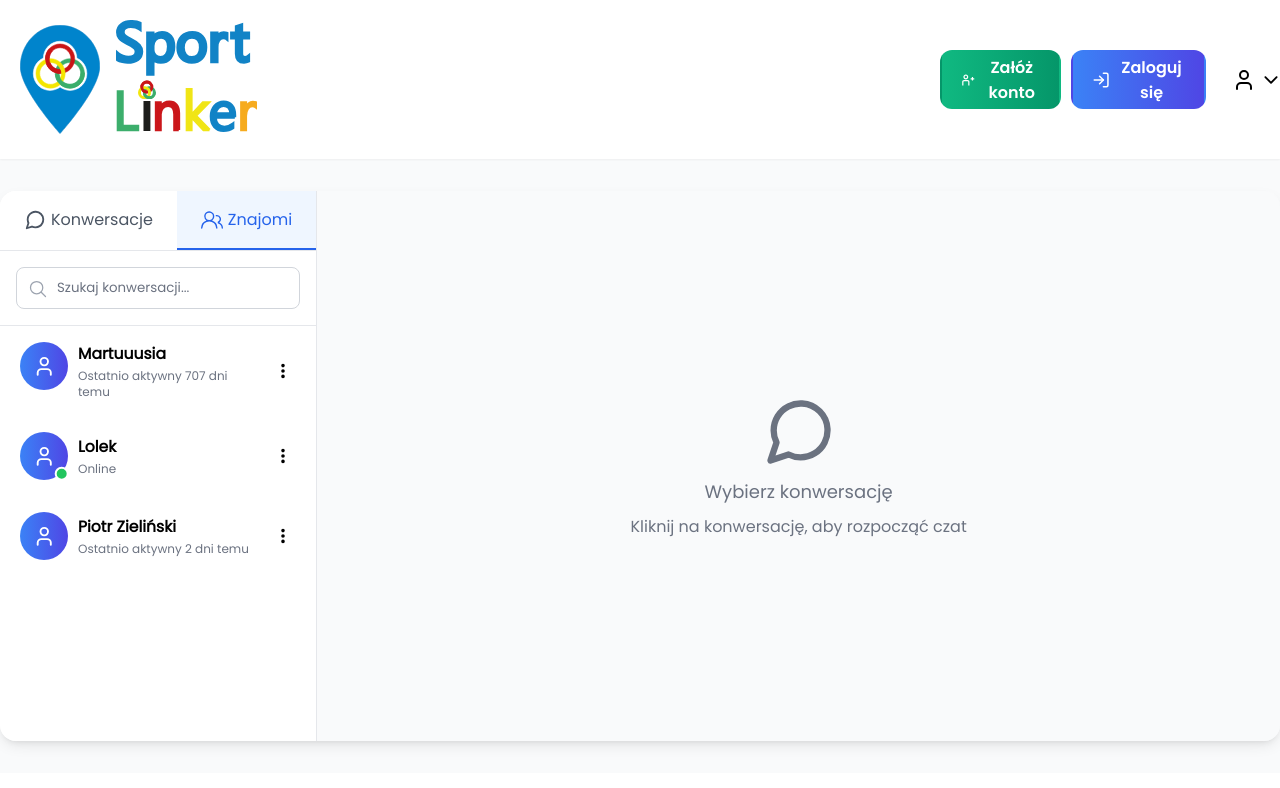
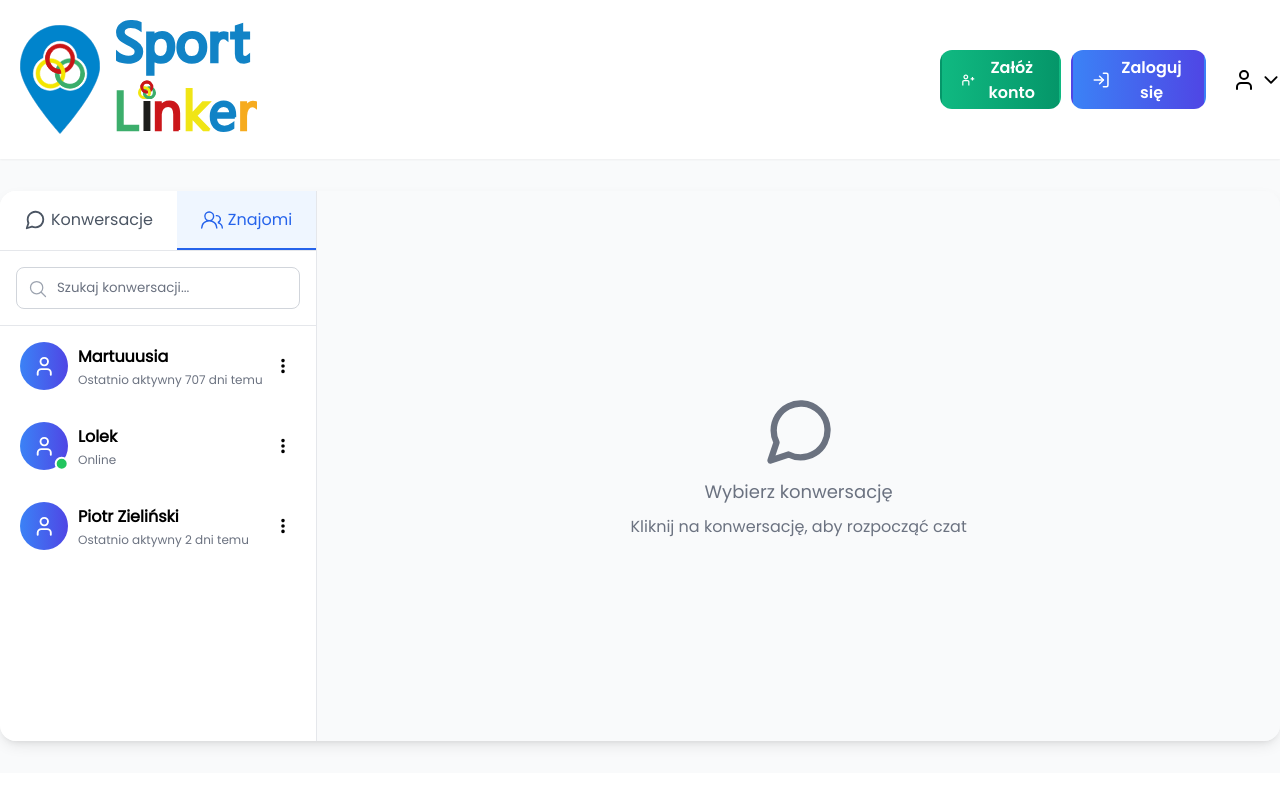
Before and after one commit to Michuxx/SportLinker, a React (Vite) app in the folder SportLinkerFrontend/: page /messages/friends in a window 1280 px wide. Shown: the top 788 px of the page. Built offline with nearby package versions, Linux system fonts and the light colour scheme.

Commit message:
added dropdown to friend button, refactored friend strucutre button, added outsideClick closing

```diff
--- a/SportLinkerFrontend/src/components/component-items/button/ChatFriendButton.jsx
+++ b/SportLinkerFrontend/src/components/component-items/button/ChatFriendButton.jsx
@@ -1,10 +1,16 @@
+import { useCallback, useEffect, useRef, useState } from "react";
 import useDifferenceDates from "../../../hooks/useDifferenceDates";
 import OnlineAvatar from "../avatar/OnlineAvatar";
+import Dropdown from "../dropdown/Dropdown";
 import Button from "./button";
 import "./chatFriendButton.css";
 import { HiDotsVertical } from "react-icons/hi";
+import { FiFlag } from "react-icons/fi";
 
 const ChatFriendButton = ({ onClick, name, date, isOnline }) => {
+  const [isFriendDropdownOpen, setIsFriendDropdownOpen] = useState(false);
+  const dropdownRef = useRef(null);
+
   const formattedDate = useDifferenceDates(date);
 
   const formattedDateText =
@@ -12,8 +18,42 @@ const ChatFriendButton = ({ onClick, name, date, isOnline }) => {
       ? `Ostatnio aktywny ${formattedDate} dni temu`
       : `Ostatnio dzisiaj online`;
 
+  const friendDropdownOptions = [
+    {
+      style: "classicDropdownOptionButton",
+      onClick: () => setIsParticipantsModalOpen(true),
+      text: "Usuń znajomego",
+      // icon: <GrGroup size={22} />,
+    },
+    {
+      style: "logoutDropdownOptionButton",
+      // onClick: () => changeLocation("/"),
+      text: "Zgłoś",
+      icon: <FiFlag size={22} />,
+    },
+  ];
+
+  const handleClickOutside = useCallback((event) => {
+    if (dropdownRef.current && !dropdownRef.current.contains(event.target)) {
+      setIsFriendDropdownOpen(false);
+    }
+  }, []);
+
+  useEffect(() => {
+    document.addEventListener("mousedown", handleClickOutside);
+    return () => {
+      document.removeEventListener("mousedown", handleClickOutside);
+    };
+  }, [handleClickOutside]);
+
   return (
-    <button className="chat-friend-btn" onClick={onClick}>
+    <div
+      className="chat-friend-btn"
+      role="button"
+      tabIndex={0}
+      onClick={onClick}
+      ref={dropdownRef}
+    >
       <div className="chat-friend-wrapper">
         <div className="chat-friend-avatar">
           <OnlineAvatar size={3} isOnline={isOnline} />
@@ -25,9 +65,25 @@ const ChatFriendButton = ({ onClick, name, date, isOnline }) => {
           </div>
         </div>
       </div>
+      <Button
+        style="popupSettingsButton"
+        Icon={<HiDotsVertical size={18} />}
+        onClick={(e) => {
+          e.stopPropagation();
+          setIsFriendDropdownOpen(true);
+        }}
+      />
 
-      <Button style="popupSettingsButton" Icon={<HiDotsVertical size={18} />} />
-    </button>
+      {isFriendDropdownOpen && (
+        <div className="friend-dropdown">
+          <Dropdown
+            options={friendDropdownOptions}
+            textKey="text"
+            isScrollable={false}
+          />
+        </div>
+      )}
+    </div>
   );
 };
 
--- a/SportLinkerFrontend/src/components/component-items/button/button.css
+++ b/SportLinkerFrontend/src/components/component-items/button/button.css
@@ -517,7 +517,7 @@ button {
 .popupSettingsButton {
   background-color: transparent;
   padding: 8px;
-  border-radius: 50%;
+  border-radius: 99999px;
   transition: background-color 0.2s ease;
 }
 
--- a/SportLinkerFrontend/src/components/component-items/button/chatConversationButton.css
+++ b/SportLinkerFrontend/src/components/component-items/button/chatConversationButton.css
@@ -47,6 +47,7 @@
 }
 
 .chat-profile-info-wrapper h3 {
+  font-size: 1rem;
   text-align: left;
 }
 
--- a/SportLinkerFrontend/src/components/component-items/button/chatFriendButton.css
+++ b/SportLinkerFrontend/src/components/component-items/button/chatFriendButton.css
@@ -8,6 +8,7 @@
   border-radius: 0;
   border-left: 4px solid transparent;
   position: relative;
+  cursor: pointer;
 }
 
 .chat-friend-btn:hover {
@@ -40,6 +41,7 @@
 }
 
 .chat-friend-info h3 {
+  font-size: 1rem;
   text-align: left;
 }
 
@@ -49,3 +51,10 @@
   color: rgb(107 114 128);
   text-align: left;
 }
+
+.friend-dropdown {
+  position: absolute;
+  right: 0;
+  top: 4rem;
+  z-index: 11;
+}
```
